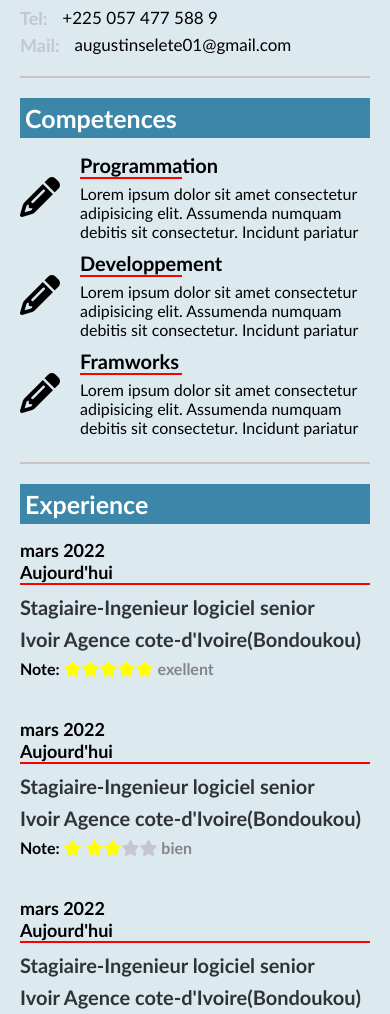
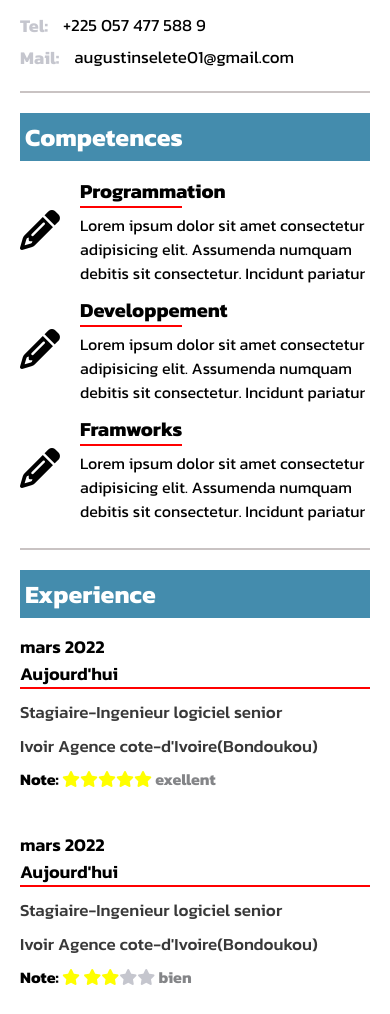
Before and after one commit to august-dev-pro/portfolyo_web_epo, a plain HTML site: page index.html in a window 390 px wide. Shown: the part 305-1319 px from the top of the page. Drawn offline with Linux system fonts and the light colour scheme.

Commit message:
porfolyo electronique

```diff
--- a/css/main.scss
+++ b/css/main.scss
@@ -1,4 +1,5 @@
-@import url("https://fonts.googleapis.com/css2?family=Roboto:ital,wght@0,100;0,300;0,400;0,500;0,700;0,900;1,100;1,300;1,400;1,500;1,700;1,900&display=swap");
+//@import url("https://fonts.googleapis.com/css2?family=Roboto:ital,wght@0,100;0,300;0,400;0,500;0,700;0,900;1,100;1,300;1,400;1,500;1,700;1,900&display=swap");
+@import url("https://fonts.googleapis.com/css2?family=Kanit:wght@100;200;400;500;600;700;800;900&display=swap");
 
 html,
 body,
@@ -30,9 +31,10 @@ img {
 }
 
 body {
-    font-family: 'Trebuchet MS', 'Lucida Sans Unicode', 'Lucida Grande', 'Lucida Sans', Arial, sans-serif;
+    // font-family: 'Trebuchet MS', 'Lucida Sans Unicode', 'Lucida Grande', 'Lucida Sans', Arial, sans-serif;
     font-size: 18px;
-    background-color: #106c9725;
+    background-color: #fff;
+    font-family: "Kanit", sans-serif !important;
 }
 
 a,
@@ -197,7 +199,7 @@ button {
 
                     .experience_date {
                         display: flex;
-                        font-weight: bolder;
+                        font-weight: 600;
                         font-size: 20px;
                     }
 
@@ -217,7 +219,7 @@ button {
                             display: flex;
                             gap: 50px;
                             font-size: 23px;
-                            font-weight: bolder;
+                            font-weight: 700;
                         }
 
                         .note {
@@ -469,6 +471,7 @@ button {
                         .works {
                             font-size: 17px;
                             color: #ff1100;
+                            font-weight: 600 !important;
                         }
                     }
                 }
@@ -511,6 +514,26 @@ button {
                     }
                 }
 
+            }
+        }
+    }
+
+    /* experience section style css */
+    .experience-section {
+        .experience_container {
+            .experience_content {
+                .experiences {
+                    .child {
+                        .experience_description {
+                            .contents {
+                                font-weight: 500 !important;
+                                font-size: 17px !important;
+                                display: flex;
+                                width: fit-content !important;
+                            }
+                        }
+                    }
+                }
             }
         }
     }
@@ -1017,7 +1040,7 @@ button {
                                 gap: 8px;
                                 font-size: 20px;
                                 color: #000000c7;
-
+                                font-weight: 600;
                             }
                         }
                     }
```
Also changed, not shown: css/main.css, 1 other file.
